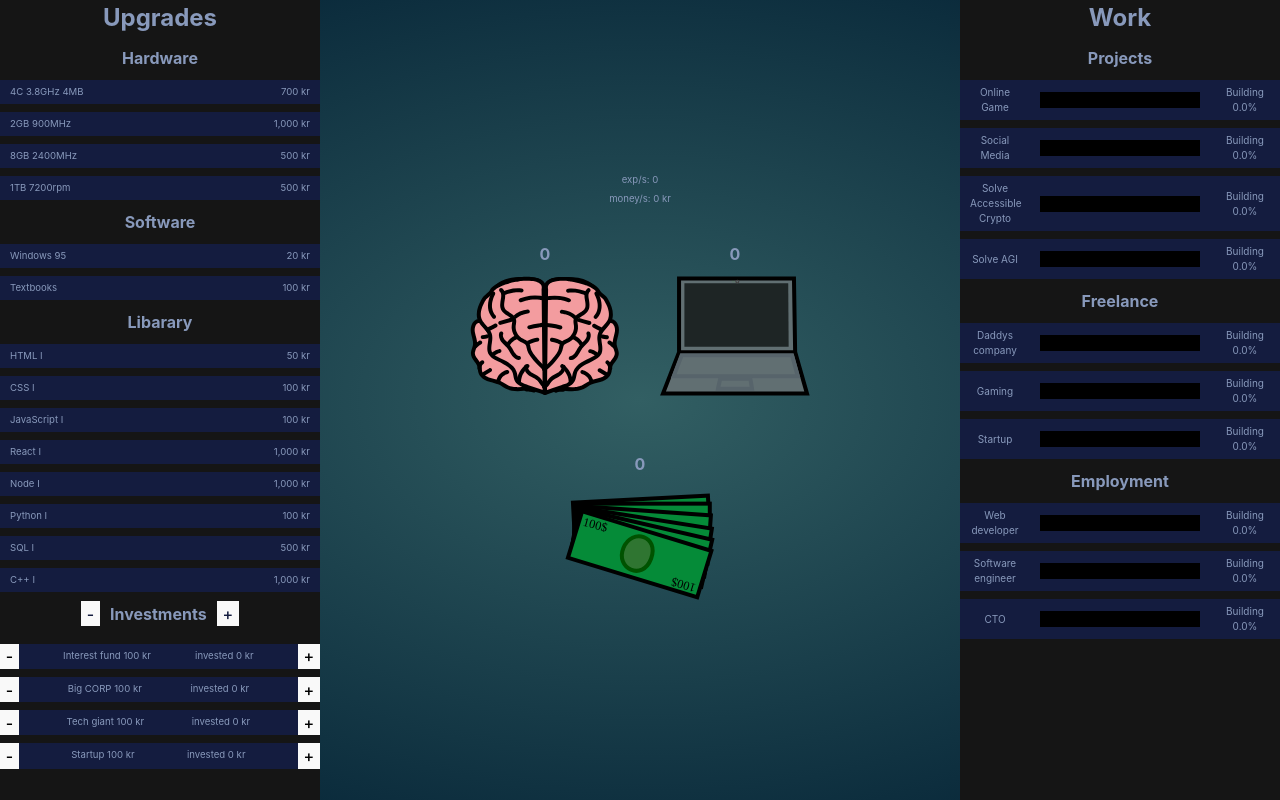
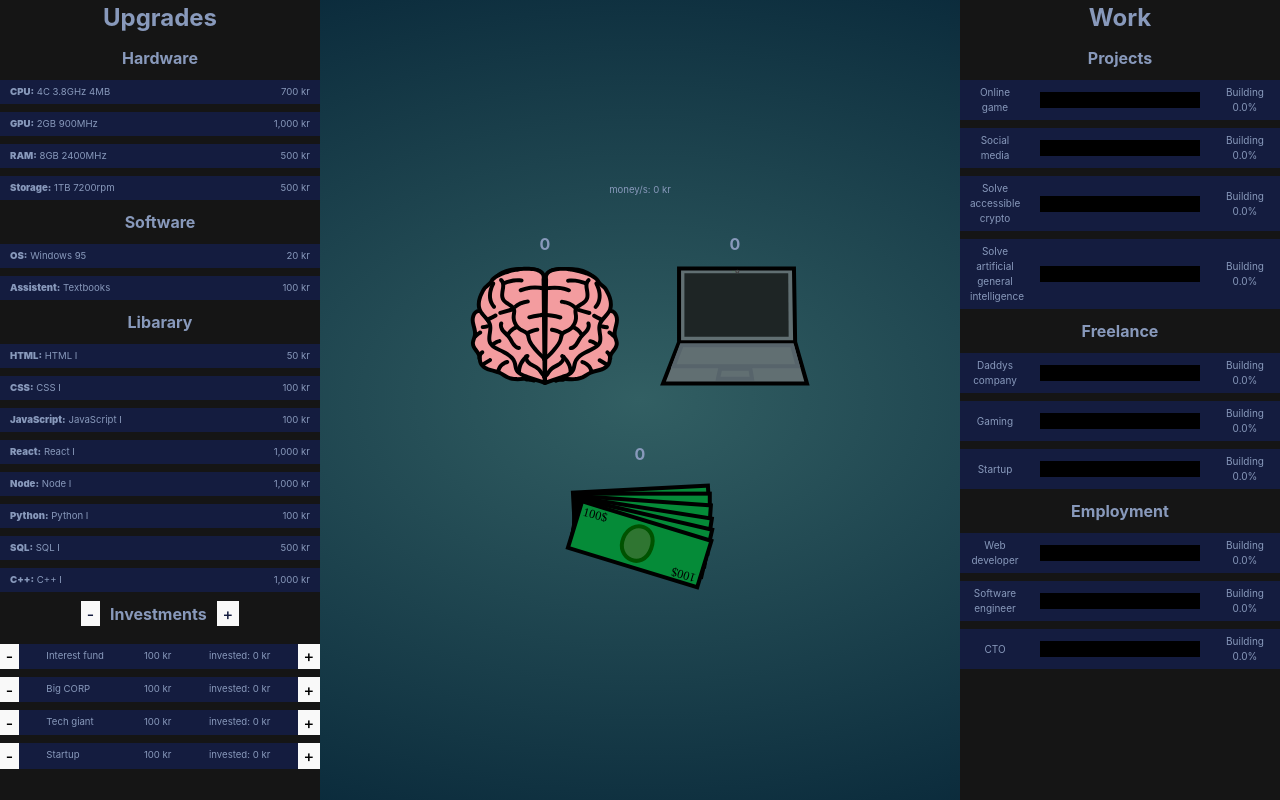
Before and after one commit to albjoh2/LearnClicker, a React (Vite) app: page / in a window 1280 px wide. Built offline with nearby package versions, Linux system fonts and the light colour scheme.

Commit message:
new upgrades, new title new icon and some changes to make text clearer

```diff
--- a/index.html
+++ b/index.html
@@ -2,9 +2,9 @@
 <html lang="en">
   <head>
     <meta charset="UTF-8" />
-    <link rel="icon" type="image/svg+xml" href="/vite.svg" />
+    <link rel="icon" type="image/svg+xml" href="/clicker.png" />
     <meta name="viewport" content="width=device-width, user-scalable=no" />
-    <title>Vite + React + TS</title>
+    <title>Click click click</title>
   </head>
   <body>
     <div id="root"></div>
--- a/src/App.tsx
+++ b/src/App.tsx
@@ -47,10 +47,6 @@ function App() {
         setExpPerSec={setExpPerSec}
       />
       <p>
-        exp/s:{" "}
-        {expPerSec.toLocaleString(undefined, { maximumFractionDigits: 0 })}
-      </p>
-      <p>
         money/s:{" "}
         {moneyPerSec.toLocaleString(undefined, { maximumFractionDigits: 0 }) +
           " kr"}
--- a/src/components/InvestingItem.tsx
+++ b/src/components/InvestingItem.tsx
@@ -51,10 +51,17 @@ const InvestingItem: FC<InvestingItemProps> = ({
     <li style={{ display: "flex", flexDirection: "column" }}>
       <div style={{ display: "flex", justifyContent: "space-between" }}>
         <button onClick={handleSellClick}>-</button>
-        <p>
-          {itemName} {price.toLocaleString()} kr
-        </p>
-        <p>invested {investedMoney.toFixed(0)} kr</p>
+        <div
+          style={{
+            display: "flex",
+            justifyContent: "space-between",
+            width: "70%",
+          }}
+        >
+          <p style={{ width: "60px", textAlign: "left" }}>{itemName}</p>
+          <p>{price.toLocaleString()} kr</p>
+          <p>invested: {investedMoney.toFixed(0)} kr</p>
+        </div>
         <button onClick={handleBuyClick}>+</button>
       </div>
     </li>
--- a/src/components/UpgradeButton.tsx
+++ b/src/components/UpgradeButton.tsx
@@ -2,6 +2,7 @@ import { FC, useState } from "react";
 
 interface UpgradeButtonProps {
   itemName: (string | number)[][];
+  itemTitle: string;
   count: number;
   setCount: (count: number) => void;
   currency: number;
@@ -10,6 +11,7 @@ interface UpgradeButtonProps {
 
 const UpgradeButton: FC<UpgradeButtonProps> = ({
   itemName,
+  itemTitle,
   count,
   setCount,
   currency,
@@ -48,7 +50,10 @@ const UpgradeButton: FC<UpgradeButtonProps> = ({
         alignItems: "center",
       }}
     >
-      <p>{itemName[upgradeCount][0]}</p>{" "}
+      <p>
+        <span style={{ fontWeight: "900" }}>{itemTitle}:</span>{" "}
+        {itemName[upgradeCount][0]}
+      </p>{" "}
       <p style={price === "Done!" ? { color: "green" } : {}}>
         {price.toLocaleString()} {price === "Done!" ? "" : "kr"}
       </p>
--- a/src/components/UpgradeItemsContainer.tsx
+++ b/src/components/UpgradeItemsContainer.tsx
@@ -26,6 +26,7 @@ const UpgradeItemsContainer: FC<UpgradeItemsContainerProps> = ({
           return (
             <UpgradeButton
               key={itemNameKey}
+              itemTitle={itemNameKey}
               itemName={itemNameValues}
               count={count}
               setCount={setCount}
--- a/src/components/Work.tsx
+++ b/src/components/Work.tsx
@@ -38,10 +38,10 @@ const Work: FC<WorkProps> = ({
         <WorkItemsContainer
           category="Projects"
           itemNames={[
-            "Online Game",
-            "Social Media",
-            "Solve Accessible Crypto",
-            "Solve AGI",
+            "Online game",
+            "Social media",
+            "Solve accessible crypto",
+            "Solve artificial general intelligence",
           ]}
           exp={exp}
           setExp={setExp}
@@ -50,8 +50,8 @@ const Work: FC<WorkProps> = ({
           setCurrency={setMoney}
           moneyPerSec={moneyPerSec}
           setMoneyPerSec={setMoneyPerSec}
-          difficulty={[10000, 200000, 100000000, 10000000000]}
-          payPerSec={[0.3, 6, 40, 1000]}
+          difficulty={[10000, 10000000, 10000000000, 1000000000000]}
+          payPerSec={[0.4, 3.2, 25.6, 51.2]}
         />
         <WorkItemsContainer
           category="Freelance"
@@ -63,8 +63,8 @@ const Work: FC<WorkProps> = ({
           setCurrency={setMoney}
           moneyPerSec={moneyPerSec}
           setMoneyPerSec={setMoneyPerSec}
-          difficulty={[100, 50000, 130000]}
-          payPerSec={[0.1, 0.4, 2]}
+          difficulty={[100, 1000000, 1000000000]}
+          payPerSec={[0.1, 1.6, 12.8]}
         />
         <WorkItemsContainer
           category="Employment"
@@ -76,8 +76,8 @@ const Work: FC<WorkProps> = ({
           setCurrency={setMoney}
           moneyPerSec={moneyPerSec}
           setMoneyPerSec={setMoneyPerSec}
-          difficulty={[1000, 20000, 300000]}
-          payPerSec={[0.2, 1, 5]}
+          difficulty={[1000, 100000, 100000000]}
+          payPerSec={[0.2, 0.8, 6.4]}
         />
       </ul>
     </div>
--- a/src/index.css
+++ b/src/index.css
@@ -41,15 +41,18 @@ h1 {
   font-size: 5.2em;
   line-height: 1.1;
   text-shadow: 0px 1px 2px rgba(0, 0, 0, 0.9);
+  user-select: none;
 }
 
 h3 {
   font-size: 16px;
   margin: 10px;
+  user-select: none;
 }
 
 p {
   margin: 0px;
+  user-select: none;
 }
 
 /* background: */
--- a/src/items.json
+++ b/src/items.json
@@ -8,7 +8,10 @@
       ["24C 3.8GHz 128MB", 25000],
       ["32C 3.6GHz 128MB", 35000],
       ["64C 2.7GHz 256MB", 73000],
-      ["128C 2.9GHz 512MB", 150000]
+      ["128C 2.9GHz 512MB", 150000],
+      ["256C 2.9GHz 1024MB", 300000],
+      ["512C 2.9GHz 2048MB", 600000],
+      ["1024C 2.9GHz 4096MB", 1200000]
     ],
     "GPU": [
       ["2GB 900MHz", 1000],
@@ -18,7 +21,10 @@
       ["16GB, 2200MHz", 16000],
       ["24GB, 2200MHz", 22000],
       ["32GB, 1750MHZ", 80000],
-      ["48GB, 2250MHZ", 150000]
+      ["48GB, 2250MHZ", 150000],
+      ["64GB, 2250MHZ", 300000],
+      ["96GB, 2250MHZ", 600000],
+      ["128GB, 2250MHZ", 1200000]
     ],
     "RAM": [
       ["8GB 2400MHz", 500],
@@ -28,7 +34,11 @@
       ["128GB 2400MHz", 8000],
       ["256GB 2400MHz", 16000],
       ["512GB 2400MHz", 32000],
-      ["1TB 2400MHz", 64000]
+      ["1TB 2400MHz", 64000],
+      ["2TB 2400MHz", 128000],
+      ["4TB 2400MHz", 256000],
+      ["8TB 2400MHz", 512000],
+      ["16TB 2400MHz", 1024000]
     ],
     "Storage": [
       ["1TB 7200rpm", 500],
@@ -41,7 +51,8 @@
       ["128TB 20000rpm", 64000],
       ["256TB 20000rpm", 128000],
       ["512TB 20000rpm", 256000],
-      ["1PB 20000rpm", 512000]
+      ["1PB 20000rpm", 512000],
+      ["2PB 20000rpm", 1024000]
     ]
   },
   "Software": {
```
Also changed, not shown: public/clicker.png (added).
